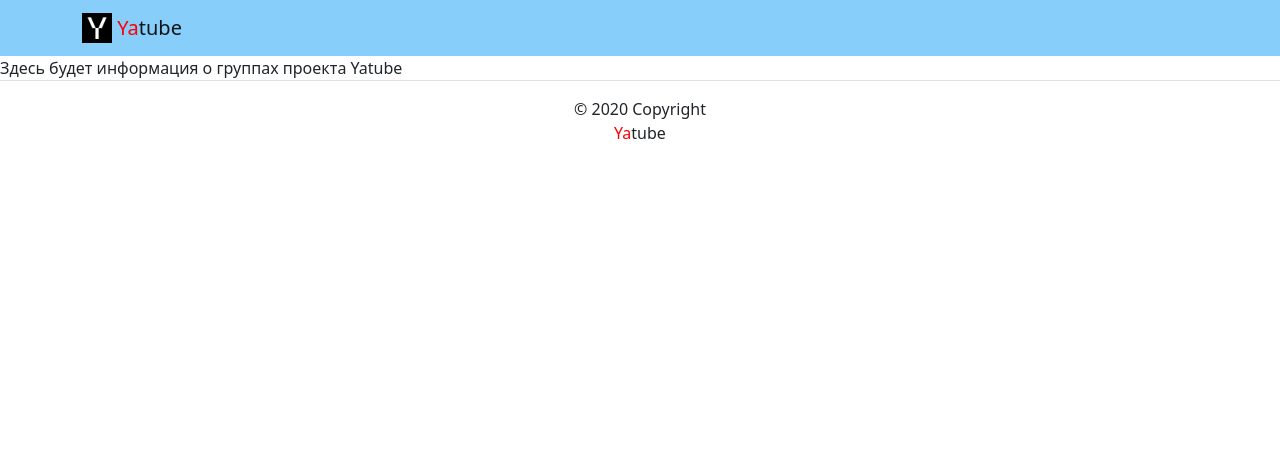
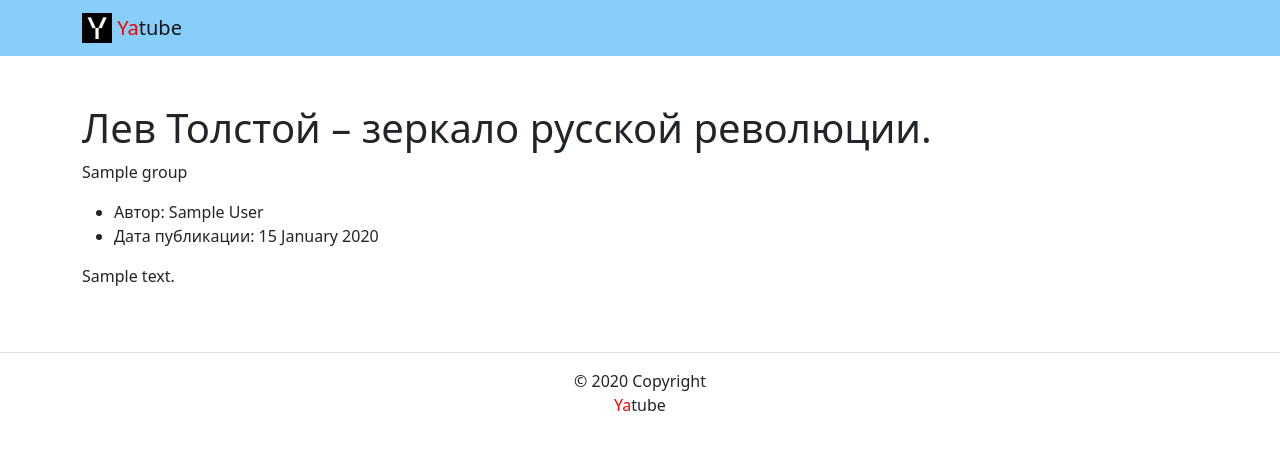
Before and after one commit to Andreylive/yatube_project, a Django app: a page that uses yatube/templates/posts/group_list.html in a window 1280 px wide. Shown: the top 450 px of the page. Run offline with Django 3.2, Linux system fonts and the light colour scheme; tables that the repository leaves empty hold one stand-in row (values such as "Sample post"); some libraries are stand-ins or nearby versions.

Commit message:
Первая версия проекта

```diff
--- a/yatube/posts/models.py
+++ b/yatube/posts/models.py
@@ -2,7 +2,6 @@ from django.db import models
 from django.contrib.auth import get_user_model
 
 User = get_user_model()
-
 
 class Post(models.Model):
     text = models.TextField()
@@ -12,3 +11,17 @@ class Post(models.Model):
         on_delete=models.CASCADE,
         related_name='posts'
     )
+    group = models.ForeignKey(
+        'Group',
+        on_delete=models.CASCADE,
+        blank=True,
+        null=True
+    )
+
+class Group(models.Model):
+    title = models.CharField(max_length=100)
+    slug = models.SlugField()
+    description = models.TextField()
+
+def __str__(self):
+    return self.title
--- a/yatube/posts/views.py
+++ b/yatube/posts/views.py
@@ -1,24 +1,18 @@
-from django.shortcuts import render
-from django.http import HttpResponse
-from django.template import loader
-
+from django.shortcuts import render, get_object_or_404
+from .models import Post, Group
 
 def index(request):
-    template = 'posts/index.html'
-    title = 'Проект Yatube'
-    text = 'Это главная страница проекта Yatube'
+    posts = Post.objects.order_by('-pub_date')[:10]
     context = {
-        'title': title,
-        'text': text,
-        }
-    return render(request, template, context)
+        'posts': posts,
+    }
+    return render(request, 'posts/index.html', context)
 
 def group_posts(request, slug):
-    template = 'posts/group_list.html'
-    title = 'Проект Yatube'
-    text = 'Здесь будет информация о группах проекта Yatube'
+    group = get_object_or_404(Group, slug=slug)
+    posts = Post.objects.filter(group=group).order_by('-pub_date')[:10]
     context = {
-        'title': title,
-        'text': text,
+        'group': group,
+        'posts': posts,
         }
-    return render(request, template, context)
+    return render(request, 'posts/group_list.html', context)
--- a/yatube/templates/posts/group_list.html
+++ b/yatube/templates/posts/group_list.html
@@ -1,9 +1,29 @@
 {% extends 'base.html' %}
 
 {% block title %}
-<title>{{ title }}</title>
+<title> Записи сообщества Лев Толстой – зеркало русской революции.</title>
 {% endblock %}
 
 {% block content %}
-<content>{{ text }}</content>
+
+<div class="container py-5">
+
+<h1>Лев Толстой – зеркало русской революции.</h1>
+
+<p>{{ group.title}}</p>
+
+{% for post in posts %}
+  <ul>
+    <li>
+      Автор: {{ post.author.get_full_name }}
+    </li>
+    <li>
+      Дата публикации: {{ post.pub_date|date:"d E Y" }}
+    </li>
+  </ul>
+  <p>{{ post.text }}</p>
+  {% if not forloop.last %}<hr>{% endif %}
+{% endfor %}
+
+</div>
 {% endblock %}
```
Also changed, not shown: yatube/posts/admin.py (+9 -6 lines), yatube/templates/posts/index.html (+19 -1 lines), yatube/posts/migrations/0002_auto_20230212_1157.py (added), yatube/posts/migrations/0003_auto_20230212_1303.py (added).
